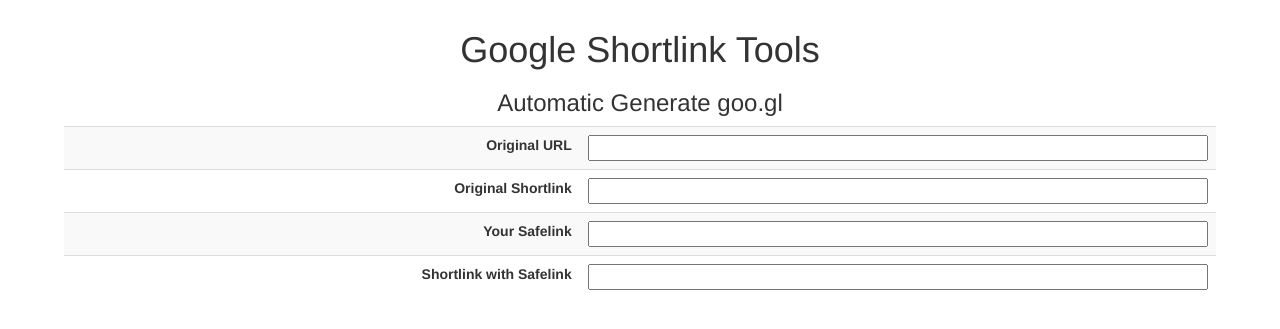
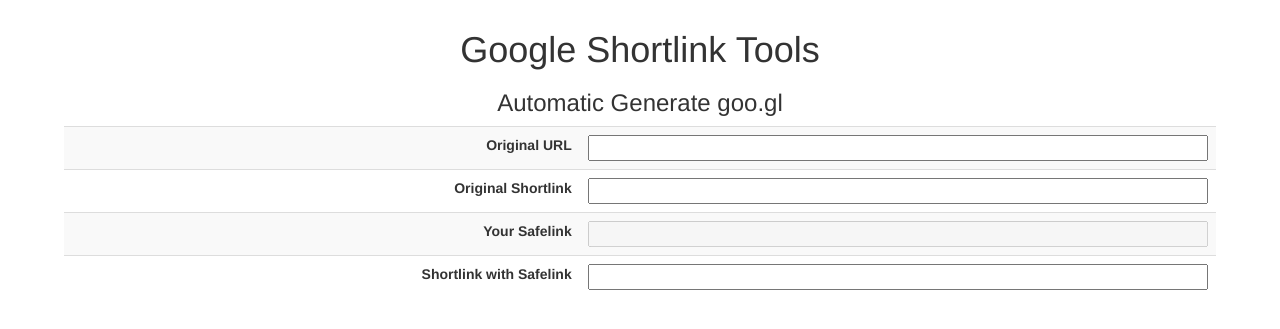
Before and after one commit to arachi007/arachi007.github.io, a Jekyll site: the page shortern.html, which Jekyll copies as it is, in a window 1280 px wide. Shown: the top 329 px of the page. Built offline with Jekyll 4.4.1, drawn with Linux system fonts in a browser that asks for light colours.

Commit message:
Update shortern.html
update clear onclick original url area

```diff
--- a/shortern.html
+++ b/shortern.html
@@ -17,7 +17,7 @@ input { width: 100%}
 <tbody>
 <tr>
 <td><label>Original URL</label></td>
-<td><input onchange="pendek()" type="url" id="url" required='required'/></td>
+<td><input onchange="pendek()" onclick="clear()" type="url" id="url" required='required'/></td>
 </tr>
 <tr>
 <td><label>Original Shortlink</label></td>
@@ -25,7 +25,7 @@ input { width: 100%}
 </tr>
 <tr>
 <td><label>Your Safelink</label></td>
-<td><input type="url" id="safelink" required='required'/></td>
+<td><input type="url" id="safelink" readonly="readonly" disabled required='required'/></td>
 </tr>
 <tr>
 <td><label>Shortlink with Safelink</label></td>
```
Also changed, not shown: other parts of shortern.html (+3 -0 lines).
